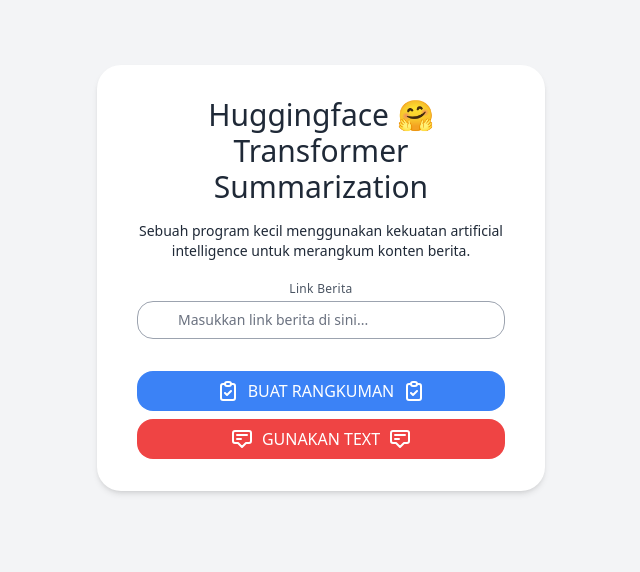
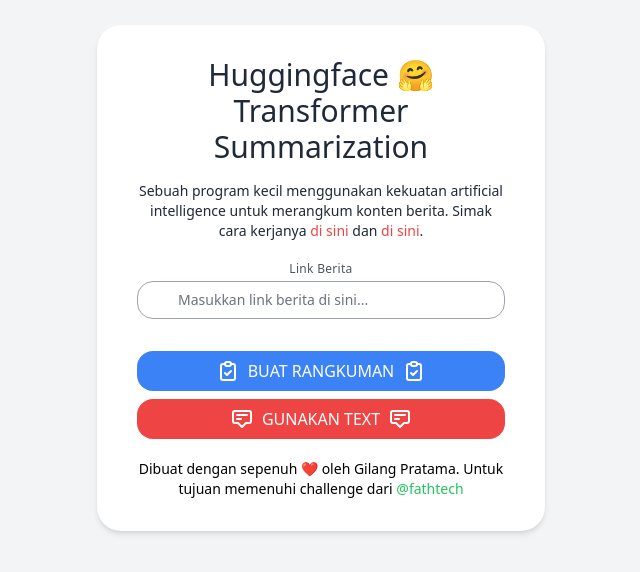
Before and after one commit to kangketikonlen/summarization-client, a Next.js app: page / in a window 1280 px wide. Shown: the part 122-694 px from the top of the page, without its empty margins (319-959 px from the left). Built offline with nearby package versions, Linux system fonts and the light colour scheme.

Commit message:
:zap: Update footer

```diff
--- a/pages/index.js
+++ b/pages/index.js
@@ -58,7 +58,7 @@ export default function Index() {
           Huggingface 🤗 Transformer Summarization
         </div>
         <div className="mt-4 self-center text-xl sm:text-sm text-gray-800 text-center">
-          Sebuah program kecil menggunakan kekuatan artificial intelligence untuk merangkum konten berita.
+          Sebuah program kecil menggunakan kekuatan artificial intelligence untuk merangkum konten berita. Simak cara kerjanya <a class="text-red-500" href="https://github.com/kangketikonlen/my-notebook/blob/main/Huggingface-transformer-summarization.ipynb">di sini</a> dan <a href="https://github.com/kangketikonlen/my-notebook/blob/main/Huggingface-transformer-summarization-v2.ipynb" class="text-red-500">di sini</a>.
         </div>
         <div className="mt-5">
           <form onSubmit={getSummary}>
@@ -118,6 +118,9 @@ export default function Index() {
                 </span>
               </a>
             </div>
+            <div className="flex w-full mt-5 justify-center text-center">
+              <span className='text-sm'>Dibuat dengan sepenuh ❤️ oleh Gilang Pratama. Untuk tujuan memenuhi challenge dari <a className="text-green-500" href="https://fathtech.co.id">@fathtech</a> </span>
+            </div>
           </form>
         </div>
       </div>
--- a/pages/simple.js
+++ b/pages/simple.js
@@ -110,6 +110,9 @@ export default function Simple() {
 								</svg>
 							</a>
 						</div>
+						<div className="flex w-full mt-5 justify-center text-center">
+							<span className='text-sm'>Dibuat dengan sepenuh ❤️ oleh Gilang Pratama. Untuk tujuan memenuhi challenge dari <a className="text-green-500" href="https://fathtech.co.id">@fathtech</a> </span>
+						</div>
 					</form>
 				</div>
 			</div>
```
